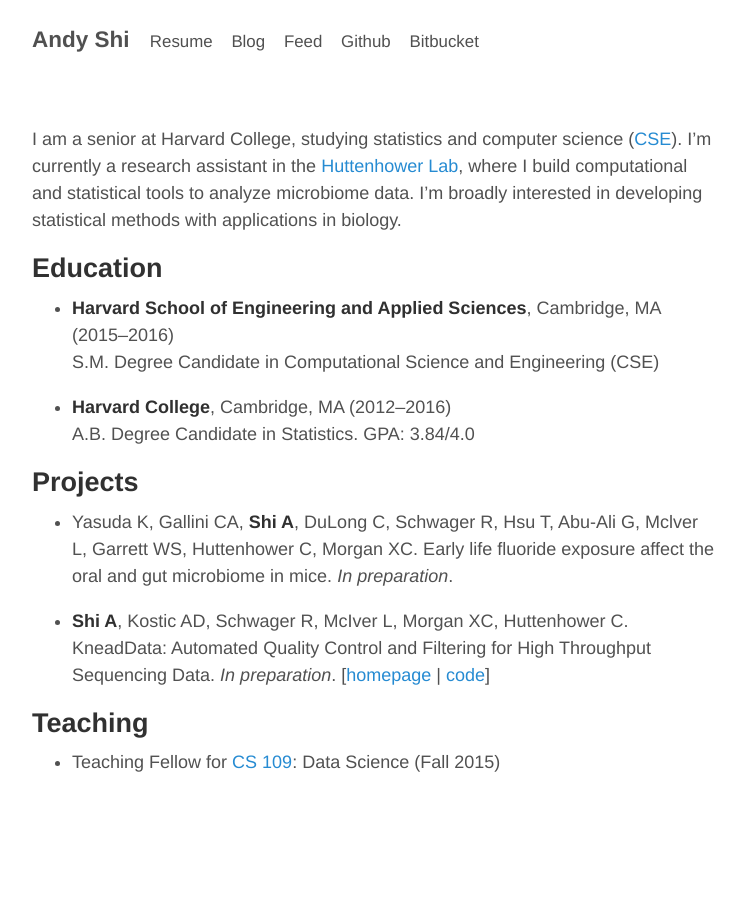
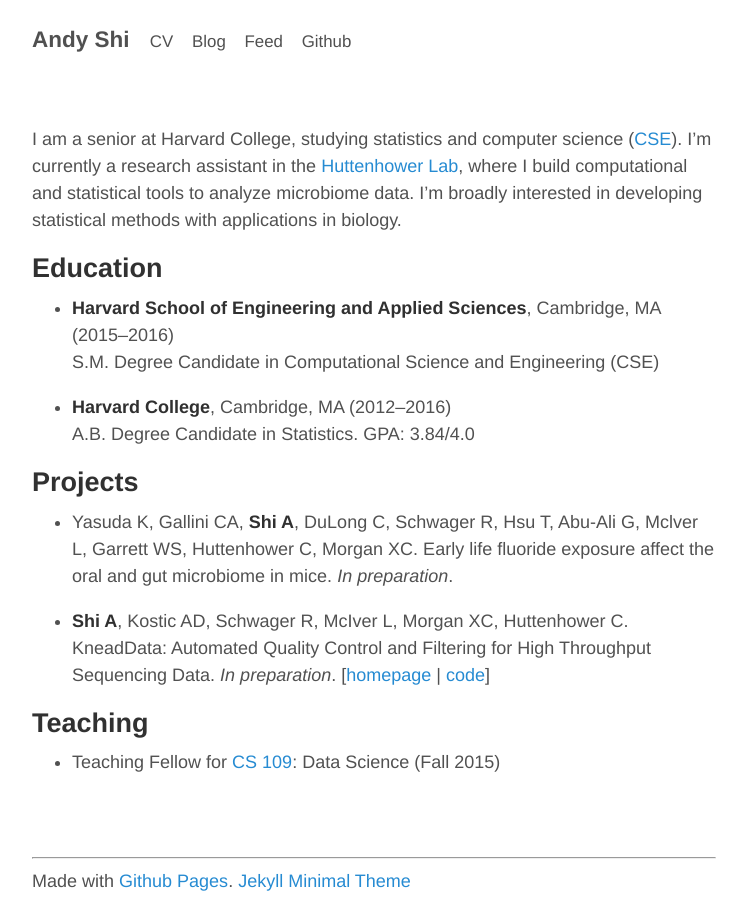
Before and after one commit to shiandy/shiandy.github.io, a Jekyll site: the page built from index.markdown, in a window 1280 px wide. Shown: the whole page, without its empty margins (266-1013 px from the left). Built offline with Jekyll 4.4.1, drawn with Linux system fonts in a browser that asks for light colours; Markdown is read by kramdown in place of the engine named in the settings.

Commit message:
modified header and added footer

```diff
--- a/_layouts/default.html
+++ b/_layouts/default.html
@@ -13,7 +13,7 @@
    <h3 class="masthead-title">
      <a href="{{ site.path }}/">{{ site.title }}</a>
      <small>
-       &nbsp;&nbsp;&nbsp;<a href="{{ site.path }}/AndyShi_Resume.pdf">Resume</a>
+       &nbsp;&nbsp;&nbsp;<a href="{{ site.path }}/AndyShi_CV.pdf">CV</a>
      </small>
      <small>
         &nbsp;&nbsp;&nbsp;<a href="{{ site.path }}/blog.html">Blog</a>
@@ -24,9 +24,6 @@
      <small>
        &nbsp;&nbsp;&nbsp;<a href="http://github.com/shiandy">Github</a>
      </small>
-     <small>
-       &nbsp;&nbsp;&nbsp;<a href="http://bitbucket.org/andys314">Bitbucket</a>
-     </small>
    </h3>
 </header>
 
@@ -34,6 +31,14 @@
   {{ content }}
 </div>
 
+<br><br>
+<hr>
+<div id="footer">
+    Made with <a href="https://pages.github.com">Github Pages</a>.
+<a href="https://github.com/drjekyllthemes/jekyll-minimal-theme">Jekyll Minimal
+    Theme</a>
+</div>
+
 </div><!-- .container -->
 </body>
 </html>
```
